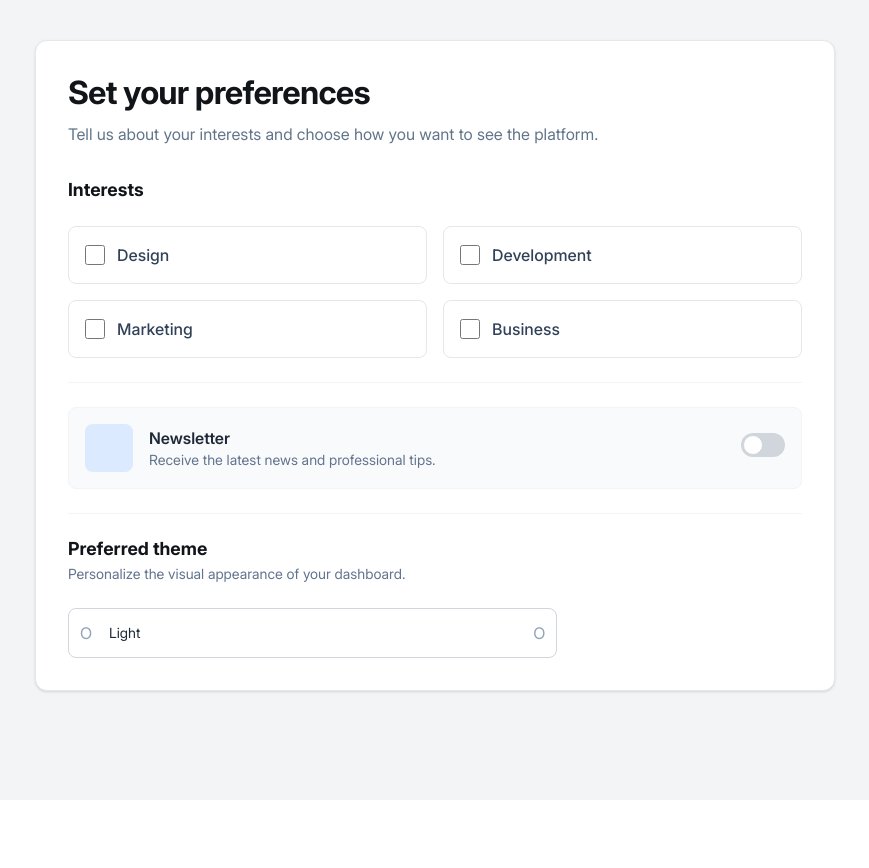
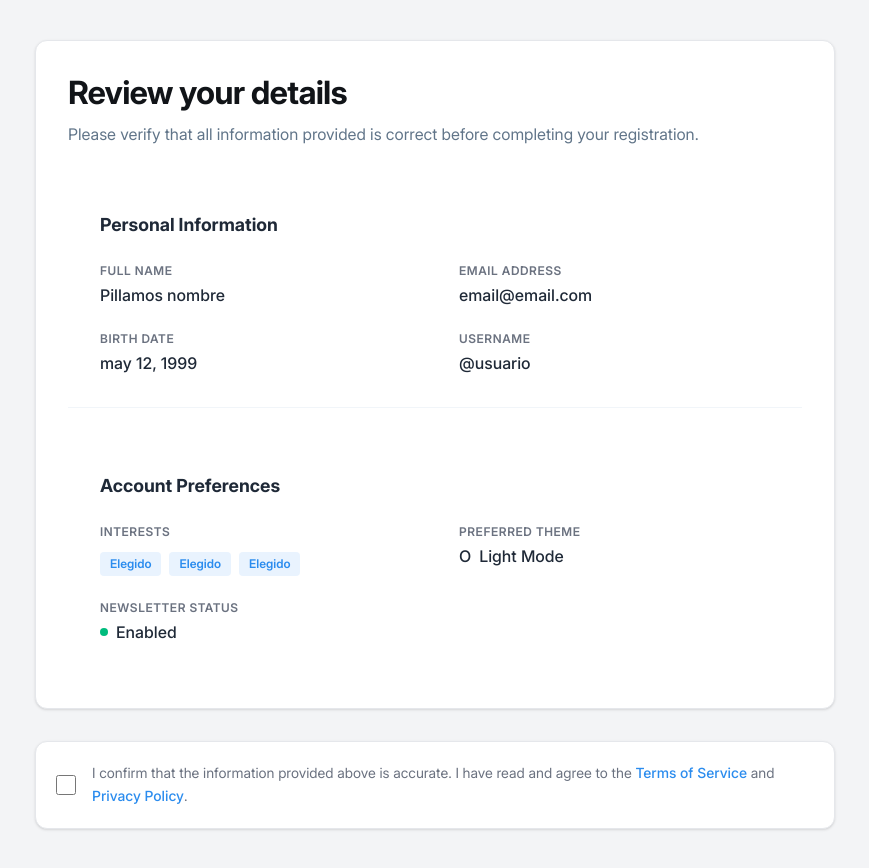
Before and after one commit to josegijon/Multi-Step-Form, a React (Vite) app: page / in a window 1280 px wide. Shown: the whole page, without its empty margins (205-1074 px from the left). Before the commit the page ends 800 px from the top, so only its background shows below. Built offline with nearby package versions, Linux system fonts and the light colour scheme.

Commit message:
feat: implement Step 4 UI with summary component and update styles

```diff
--- a/src/components/MultiStepForm.tsx
+++ b/src/components/MultiStepForm.tsx
@@ -1,11 +1,12 @@
 import { Step1Personal } from "./steps/Step1Personal"
 import { Step2Professional } from "./steps/Step2Professional"
 import { Step3Preferences } from "./steps/Step3Preferences"
+import { Step4Summary } from "./steps/Step4Summary"
 
 export const MultiStepForm = () => {
     return (
         <div className="py-10 px-4 font-inter bg-[#f3f4f6] min-h-screen">
-            <Step3Preferences />
+            <Step4Summary />
         </div>
     )
 }
--- a/src/components/steps/Step4Summary.tsx
+++ b/src/components/steps/Step4Summary.tsx
@@ -0,0 +1,129 @@
+
+export const Step4Summary = () => {
+    return (
+        <div className="flex flex-col gap-8 w-full max-w-200 mx-auto">
+            <div className="bg-white rounded-xl shadow-sm border border-[#e5e7eb] p-8 flex flex-col gap-8">
+                {/* Header */}
+                <div className="flex flex-col gap-2">
+                    <h1 className="text-black-01 text-[32px] font-bold leading-tight tracking-tight">
+                        Review your details
+                    </h1>
+                    <p className="text-[#617589] text-base font-normal leading-relaxed">
+                        Please verify that all information provided is correct before completing your registration.
+                    </p>
+                </div>
+
+                <div className="p-2 sm:p-4 md:p-8 border-b border-slate-100">
+                    <div className="flex items-center justify-between mb-6">
+                        <h2 className="text-black-02 text-lg font-bold">
+                            Personal Information
+                        </h2>
+                    </div>
+
+                    <div className="grid grid-cols-1 md:grid-cols-2 gap-y-6 gap-x-12">
+                        <div className="flex flex-col gap-1">
+                            <p className="text-gray-01 text-xs font-semibold uppercase tracking-wider">
+                                Full Name
+                            </p>
+                            <p className="text-black-02 text-base font-medium">
+                                Pillamos nombre
+                            </p>
+                        </div>
+
+                        <div className="flex flex-col gap-1">
+                            <p className="text-gray-01 text-xs font-semibold uppercase tracking-wider">
+                                Email Address
+                            </p>
+                            <p className="text-black-02 text-base font-medium">
+                                email@email.com
+                            </p>
+                        </div>
+
+                        <div className="flex flex-col gap-1">
+                            <p className="text-gray-01 text-xs font-semibold uppercase tracking-wider">
+                                Birth date
+                            </p>
+                            <p className="text-black-02 text-base font-medium">
+                                may 12, 1999
+                            </p>
+                        </div>
+
+                        <div className="flex flex-col gap-1">
+                            <p className="text-gray-01 text-xs font-semibold uppercase tracking-wider">
+                                Username
+                            </p>
+                            <p className="text-black-02 text-base font-medium">
+                                @usuario
+                            </p>
+                        </div>
+                    </div>
+                </div>
+
+                <div className="p-2 sm:p-4 md:p-8">
+                    <div className="flex items-center justify-between mb-6">
+                        <h2 className="text-black-02 text-lg font-bold">
+                            Account Preferences
+                        </h2>
+                    </div>
+
+                    <div className="grid grid-cols-1 md:grid-cols-2 gap-y-6 gap-x-12">
+                        <div className="flex flex-col gap-1">
+                            <p className="text-gray-01 text-xs font-semibold uppercase tracking-wider">
+                                Interests
+                            </p>
+                            <div className="flex flex-wrap gap-2 mt-2">
+                                <span className="px-2.5 py-1 bg-blue-primary/10 text-blue-primary text-xs font-semibold rounded">
+                                    Elegido
+                                </span>
+                                <span className="px-2.5 py-1 bg-blue-primary/10 text-blue-primary text-xs font-semibold rounded">
+                                    Elegido
+                                </span>
+                                <span className="px-2.5 py-1 bg-blue-primary/10 text-blue-primary text-xs font-semibold rounded">
+                                    Elegido
+                                </span>
+                            </div>
+                        </div>
+
+                        <div className="flex flex-col gap-1">
+                            <p className="text-gray-01 text-xs font-semibold uppercase tracking-wider">
+                                Preferred Theme
+                            </p>
+                            <div className="flex items-center gap-2 text-black-02 text-base font-medium">
+                                <span>
+                                    {/* Icono */}O
+                                </span>
+                                Light Mode
+                            </div>
+                        </div>
+
+                        <div className="flex flex-col gap-1">
+                            <p className="text-gray-01 text-xs font-semibold uppercase tracking-wider">
+                                Newsletter Status
+                            </p>
+                            <div className="flex items-center gap-2">
+                                <span className="w-2 h-2 rounded-full bg-emerald-500"></span>
+                                <p className="text-black-02 text-base font-medium">Enabled</p>
+                            </div>
+                        </div>
+                    </div>
+                </div>
+            </div>
+
+            <div className="flex gap-4 p-5 bg-white rounded-xl shadow-sm border border-[#e5e7eb] max-w-200 mx-auto">
+                <div className="flex items-center">
+                    <input
+                        type="checkbox"
+                        id="terms"
+                        className="size-5 rounded border-slate-300 text-blue-primary focus:ring-blue-primary focus:ring-offset-2"
+                    />
+                </div>
+                <label
+                    htmlFor="terms"
+                    className="text-sm text-gray-01 leading-relaxed cursor-pointer"
+                >
+                    I confirm that the information provided above is accurate. I have read and agree to the <a className="text-blue-primary font-medium hover:underline" href="#">Terms of Service</a> and <a className="text-blue-primary font-medium hover:underline" href="#">Privacy Policy</a>.
+                </label>
+            </div>
+        </div>
+    )
+}
--- a/src/index.css
+++ b/src/index.css
@@ -10,7 +10,9 @@
 
   /* Colors */
   --color-black-01: #111418;
+  --color-black-02: #1F2937;
   --color-blue-primary: #2b8cee;
+  --color-gray-01: #6B7280;
 
   /* Fonts */
   --font-inter: "Inter";
```
